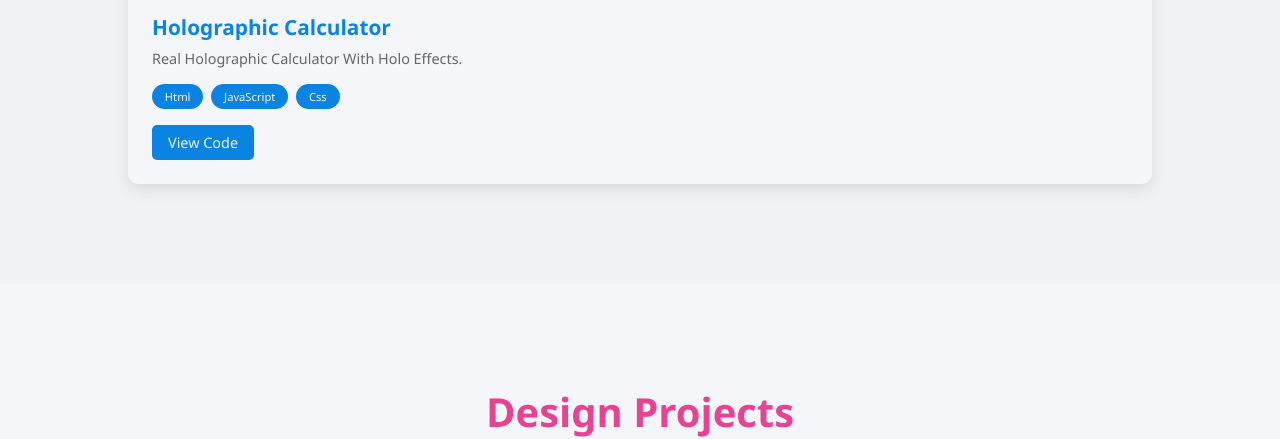
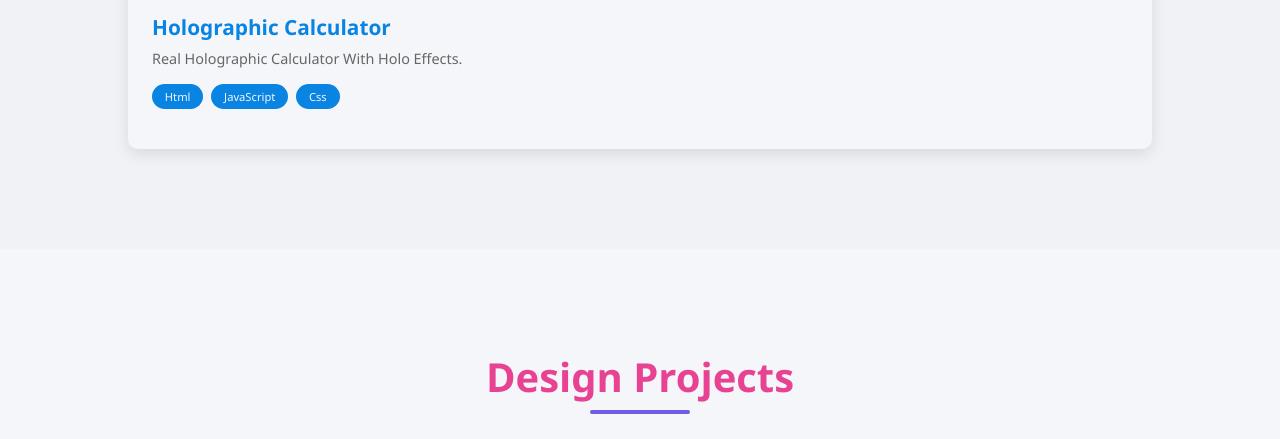
Before and after one commit to azhanlabs-beep/Azhan--Labs, a plain HTML site: page index.html in a window 1280 px wide. Shown: the part 3000-3439 px from the top of the page. Drawn offline with Linux system fonts and the light colour scheme.

Commit message:
Update index.html

```diff
--- a/index.html
+++ b/index.html
@@ -1099,9 +1099,6 @@
                         <span class="project-tag">JavaScript</span>
                         <span class="project-tag">Css</span>
                     </div>
-                    <div class="project-links">
-                        <a href="#" class="project-link">View Code</a>
-                    </div>
                 </div>
             </div>
         </div>
```
